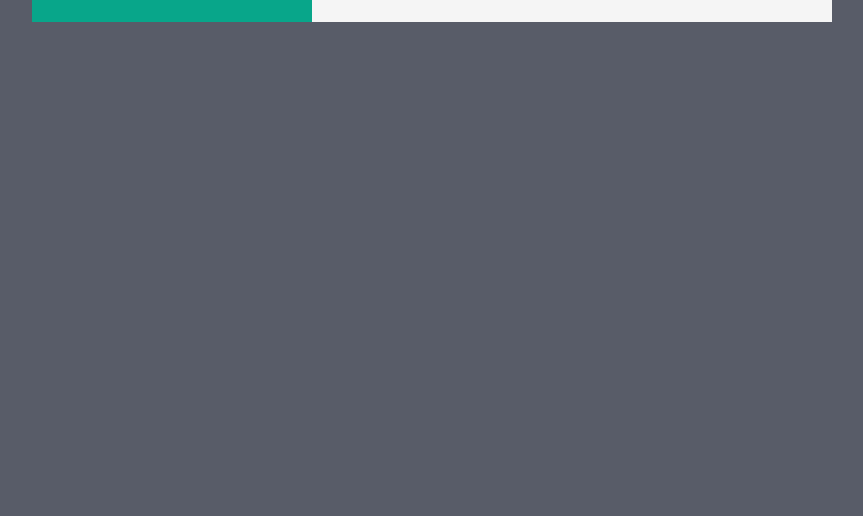
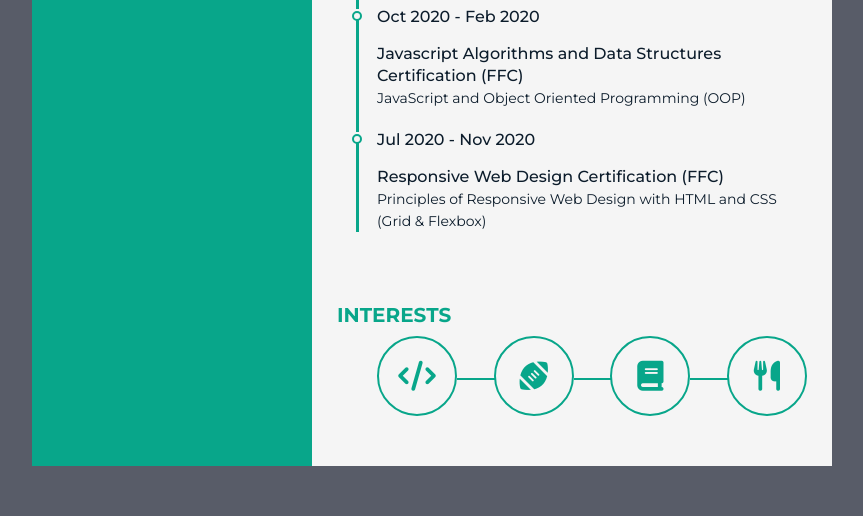
Before and after one commit to franzdue/CV-v1, a plain HTML site: page index.html in a window 1280 px wide. Shown: the part 1534-2050 px from the top of the page, without its empty margins (208-1071 px from the left). Before the commit the page ends 1606 px from the top, so only its background shows below. Drawn offline with Linux system fonts and the light colour scheme.

Commit message:
added favicon, finished right part of the CV (css+html), added hover effect to icons on the left part

```diff
--- a/index.html
+++ b/index.html
@@ -6,6 +6,8 @@
     <title>Franz Dück CV</title>
     <link rel="stylesheet" href="styles/style.css">
     <link rel="shortcut icon" href="favicon.png" type="image/x-icon">
+    <link rel="shortcut icon" href="favicon.png" type="image/x-icon">
+    <link rel="apple-touch-icon" href="favicon.png">
     <script src="https://kit.fontawesome.com/b99e675b6e.js"></script>
 </head>
 
@@ -322,7 +324,19 @@
                 </ul>
             </div>
             <div class="resume-item resume-hobby">
-
+                <div class="title">
+                    <p class="bold">Interests</p>
+                </div>
+                <ul>
+                    <!--Coding-->
+                    <li><i class="fas fa-code" aria-hidden="true"></i></li>
+                    <!--American Football-->
+                    <li><i class="fas fa-football-ball" aria-hidden="true"></i></li>
+                    <!--Reading-->
+                    <li><i class="fas fa-book" aria-hidden="true"></i></li>
+                    <!--Cooking-->
+                    <li><i class="fas fa-utensils" aria-hidden="true"></i></li>
+                </ul>
             </div>
         </div>
 </body>
--- a/styles/style.css
+++ b/styles/style.css
@@ -106,11 +106,19 @@ a{
 }
 
 .resume .icon i,
-.resume .resume_right .resume_hobby ul li i{
+.resume .resume-right .resume-hobby ul li i{
     position: absolute;
     top: 50%;
     left: 50%;
-    transform: translate(-50%, -50%)
+    transform: translate(-50%, -50%);
+}
+
+.resume .icon i{
+    transition: all 0.1s ease-in-out;
+}
+
+.resume .icon i:hover{
+    transform: translate(-50%, -45%) scale(1.2);
 }
 
 .resume .resume-left ul li .data{
@@ -164,3 +172,87 @@ a{
     background: #F5F5F5;
     padding: 25px;
 }
+
+.resume .resume-right .bold{
+    color: #08A68A;
+}
+
+.resume .resume-right .resume-work ul,
+.resume .resume-right .resume-education ul,
+.resume .resume-right .resume-hobby ul{
+    padding-left: 40px;
+    overflow: hidden;
+}
+
+.resume .resume-right ul li{
+    position: relative;
+}
+
+.resume .resume-right ul li .date{
+    font-size: 16px;
+    font-weight: 500;
+    margin-bottom: 15px;
+}
+
+.resume .resume-right ul li .info{
+    margin-bottom: 20px;
+}
+
+.resume .resume-right ul li:last-child .info{
+    margin-bottom: 0;
+}
+
+.resume .resume-right .resume-work ul li::before,
+.resume .resume-right .resume-education ul li::before{
+    content: "";
+    position: absolute;
+    top: 5px;
+    left: -25px;
+    width: 6px;
+    height: 6px;
+    border-radius: 50%;
+    border: 2px solid #08A68A;
+}
+
+.resume .resume-right .resume-work ul li::after,
+.resume .resume-right .resume-education ul li::after{
+    content: "";
+    position: absolute;
+    top: 14px;
+    left: -21px;
+    width: 3px;
+    height: 112px;
+    background: #08A68A;
+}
+
+.resume .resume-right .resume-hobby ul{
+    display: flex;
+    justify-content: space-between;
+}
+
+.resume .resume-right .resume-hobby ul li{
+    width: 80px;
+    height: 80px;
+    border: 2px solid #08A68A;
+    border-radius: 50%;
+    position: relative;
+    color: #08A68A;
+}
+
+.resume .resume-right .resume-hobby ul li i{
+    font-size: 30px;
+}
+
+.resume .resume-right .resume-hobby ul li::before{
+    content: "";
+    position: absolute;
+    top: 40px;
+    right: -40px;
+    width: 38px;
+    height: 2px;
+    background: #08A68A;
+}
+
+.resume .resume-right .resume-hobby ul li:last-child::before{
+    display: none;
+}
```
Also changed, not shown: favicon.png (added).
